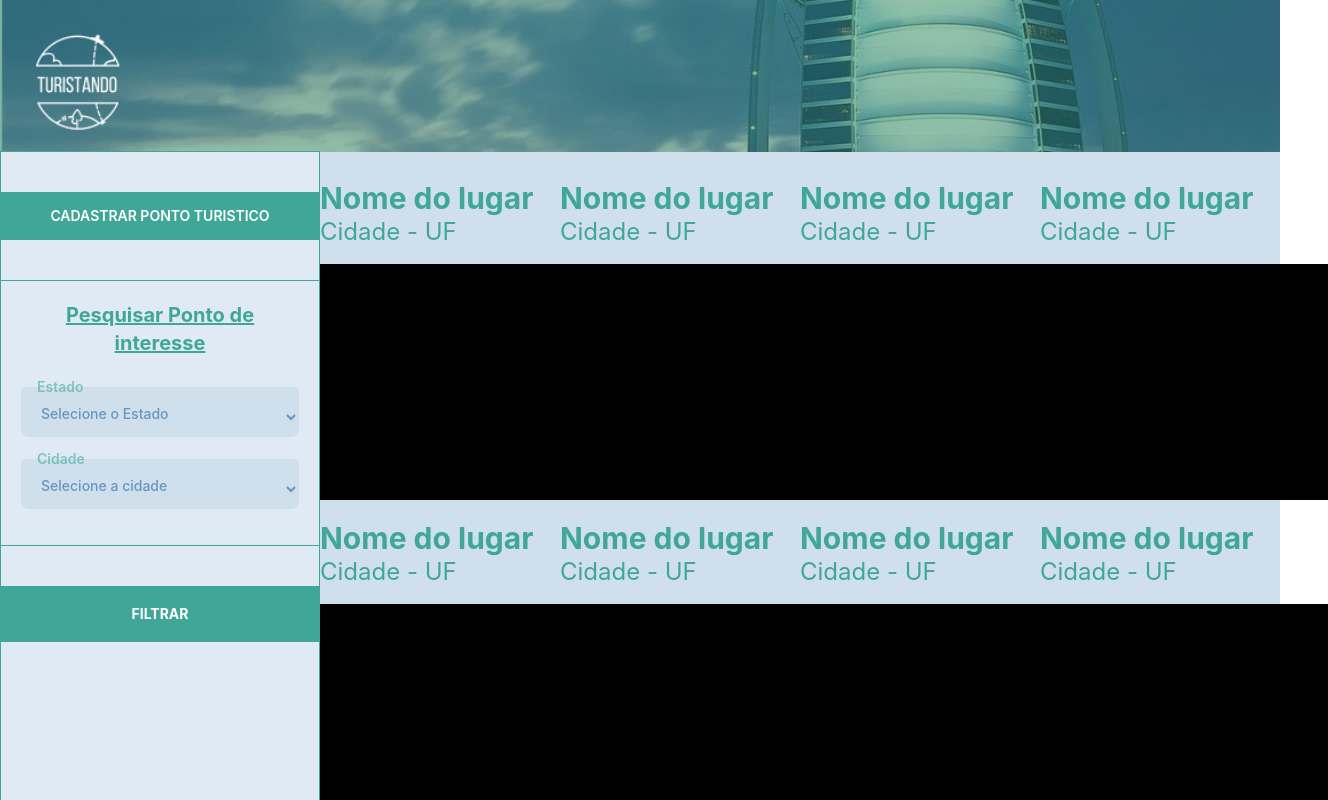
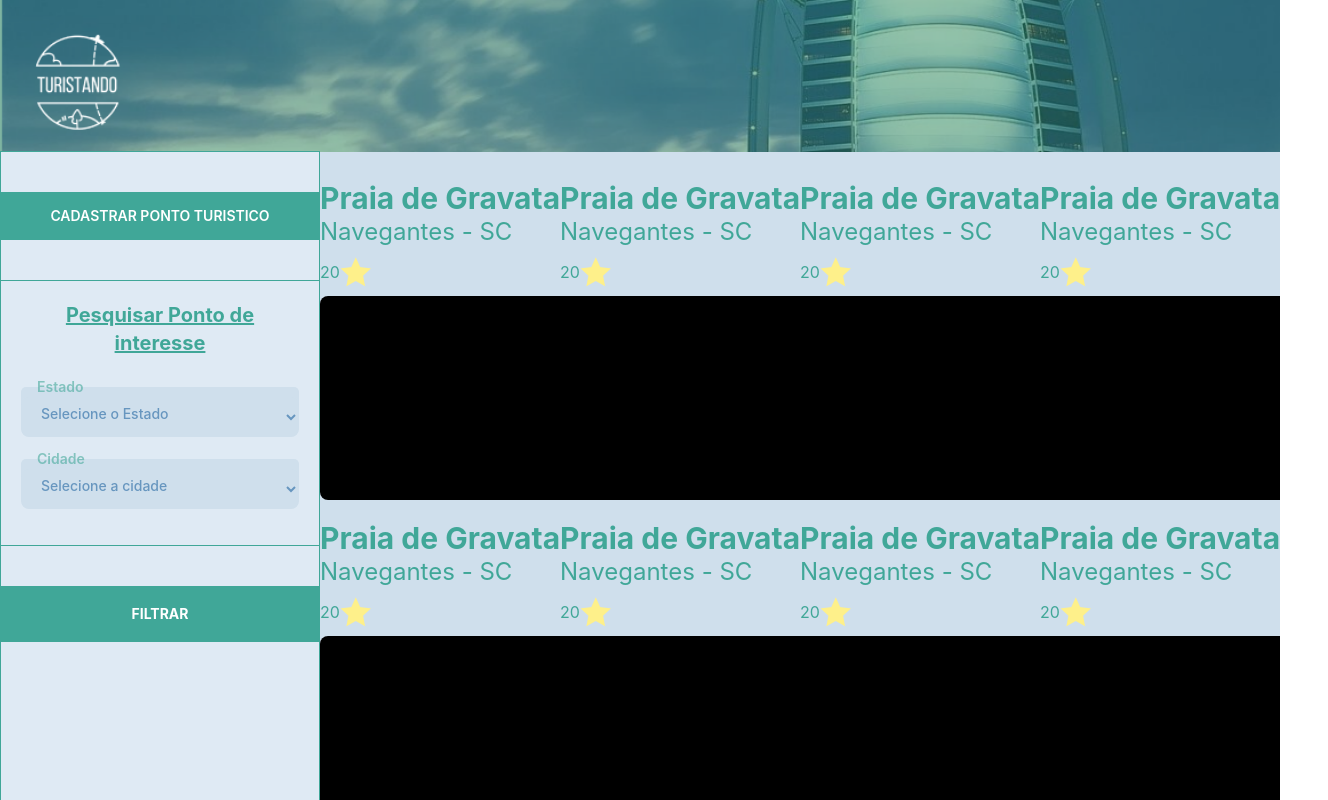
Before and after one commit to JulianoShinohara/SistemasDistribuidosFinal, a Next.js app in the folder frontend/: page /PesquisarLocais in a window 1280 px wide. Shown: the top 800 px of the page, 1328 px wide, since content can reach past the window. Built offline with nearby package versions, Linux system fonts and the light colour scheme.

Commit message:
fix: screen

```diff
--- /dev/null
+++ b/frontend/src/components/Place/index.tsx
@@ -0,0 +1,28 @@
+import 'remixicon/fonts/remixicon.css';
+import React, { useState } from "react"
+import { divPlace, textLocation, textNameOfPlace } from './styles';
+import { IPlace } from '../../models/IPlace';
+
+interface IPlaceProps {
+  place: IPlace;
+}
+
+export default function Place({place}: IPlaceProps) {
+  return (
+    <button className={divPlace}>
+      <h1 className={textNameOfPlace}>{place.name}</h1>
+
+      <h2 className={textLocation}>{place.city} - {place.state}</h2>
+
+      <div className='flex items-center'>
+        <h1 className='text-textTitle'>{place.numberOfLikes}</h1>
+        <div className='ri-star-fill text-yellow-200 ri-2x'/>
+      </div>
+
+
+      <div className='w-full h-full bg-black rounded-lg' >
+
+      </div>
+    </button>
+  )
+}
--- /dev/null
+++ b/frontend/src/components/Place/styles.ts
@@ -0,0 +1,3 @@
+export const divPlace = ' w-80 w-max-80 w-max-80 h-80 h-max-80 h-min-80 m-auto mt-5 flex flex-col '
+export const textNameOfPlace = 'text-3xl text-textTitle font-bold'
+export const textLocation = 'text-2xl text-textTitle'
--- /dev/null
+++ b/frontend/src/models/IPlace.ts
@@ -0,0 +1,11 @@
+export interface IPlace {
+    id: string;
+    name: string;
+    city: string;
+    state: string;
+    image: string;
+    comentary: string;
+    address: string;
+    favorite: boolean;
+    numberOfLikes: number;
+}
--- a/frontend/src/pages/PesquisarLocais/index.tsx
+++ b/frontend/src/pages/PesquisarLocais/index.tsx
@@ -1,103 +1,126 @@
 import 'remixicon/fonts/remixicon.css';
-import React, { useCallback, useState } from "react"
+import React, { useCallback, useEffect, useState } from "react"
 import router from 'next/router';
 import { divGeneral } from "./styles"
 import Header from '../../components/Header';
 import Sidebar from '../../components/Sidebar';
+import Place from '../../components/Place';
+import { IPlace } from '../../models/IPlace';
 
 export default function Search() {
+  const [place, setPlace] = useState<IPlace[]>([] as IPlace[]);
+
+  function getPlace(){
+    setTimeout(() => {
+      setPlace([
+       { id: '1',
+        name: 'Praia de Gravata ',
+        city: 'Navegantes' ,
+        state: 'SC',
+        image: '',
+        comentary: 'ggfg',
+        address: 'gfgfg',
+        favorite: false,
+        numberOfLikes: 20,
+      },
+      { id: '1',
+        name: 'Praia de Gravata ',
+        city: 'Navegantes' ,
+        state: 'SC',
+        image: '',
+        comentary: 'ggfg',
+        address: 'gfgfg',
+        favorite: false,
+        numberOfLikes: 20,
+      },
+      { id: '1',
+        name: 'Praia de Gravata ',
+        city: 'Navegantes' ,
+        state: 'SC',
+        image: '',
+        comentary: 'ggfg',
+        address: 'gfgfg',
+        favorite: false,
+        numberOfLikes: 20,
+      },
+      { id: '1',
+        name: 'Praia de Gravata ',
+        city: 'Navegantes' ,
+        state: 'SC',
+        image: '',
+        comentary: 'ggfg',
+        address: 'gfgfg',
+        favorite: false,
+        numberOfLikes: 20,
+      },
+      { id: '1',
+        name: 'Praia de Gravata ',
+        city: 'Navegantes' ,
+        state: 'SC',
+        image: '',
+        comentary: 'ggfg',
+        address: 'gfgfg',
+        favorite: false,
+        numberOfLikes: 20,
+      },
+      { id: '1',
+        name: 'Praia de Gravata ',
+        city: 'Navegantes' ,
+        state: 'SC',
+        image: '',
+        comentary: 'ggfg',
+        address: 'gfgfg',
+        favorite: false,
+        numberOfLikes: 20,
+      },
+      { id: '1',
+        name: 'Praia de Gravata ',
+        city: 'Navegantes' ,
+        state: 'SC',
+        image: '',
+        comentary: 'ggfg',
+        address: 'gfgfg',
+        favorite: false,
+        numberOfLikes: 20,
+      },
+      { id: '1',
+        name: 'Praia de Gravata ',
+        city: 'Navegantes' ,
+        state: 'SC',
+        image: '',
+        comentary: 'ggfg',
+        address: 'gfgfg',
+        favorite: false,
+        numberOfLikes: 20,
+      },
+      { id: '1',
+        name: 'Praia de Gravata ',
+        city: 'Navegantes' ,
+        state: 'SC',
+        image: '',
+        comentary: 'ggfg',
+        address: 'gfgfg',
+        favorite: false,
+        numberOfLikes: 20,
+      }
+
+      ])
+    })
+  }
+
+  useEffect(() => {
+    getPlace();
+  }, []);
 
   return (
     <div>
       <Header/>
       <Sidebar/>
+
       <div className={divGeneral}>
-
-        <div className='w-72 h-80 m-auto mt-5 flex rounded-lg align-itens-center flex-col ' >
-          <h1 className='text-3xl	text-textTitle font-bold'>Nome do lugar</h1>
-          <h2 className='text-2xl text-textTitle pb-4'>Cidade - UF</h2>
-
-          <div className='h-full bg-black' >
-            oioi
-          </div>
-        </div>
-
-        <div className='w-72 h-80 m-auto mt-5 flex rounded-lg align-itens-center flex-col ' >
-          <h1 className='text-3xl	text-textTitle font-bold'>Nome do lugar</h1>
-          <h2 className='text-2xl text-textTitle pb-4'>Cidade - UF</h2>
-
-          <div className='h-full bg-black' >
-            oioi
-          </div>
-        </div>
-
-        <div className='w-72 h-80 m-auto mt-5 flex rounded-lg align-itens-center flex-col ' >
-          <h1 className='text-3xl	text-textTitle font-bold'>Nome do lugar</h1>
-          <h2 className='text-2xl text-textTitle pb-4'>Cidade - UF</h2>
-
-          <div className='h-full bg-black' >
-            oioi
-          </div>
-        </div>
-
-        <div className='w-72 h-80 m-auto mt-5 flex rounded-lg align-itens-center flex-col ' >
-          <h1 className='text-3xl	text-textTitle font-bold'>Nome do lugar</h1>
-          <h2 className='text-2xl text-textTitle pb-4'>Cidade - UF</h2>
-
-          <div className='h-full bg-black' >
-            oioi
-          </div>
-        </div>
-        <div className='w-72 h-80 m-auto mt-5 flex rounded-lg align-itens-center flex-col ' >
-          <h1 className='text-3xl	text-textTitle font-bold'>Nome do lugar</h1>
-          <h2 className='text-2xl text-textTitle pb-4'>Cidade - UF</h2>
-
-          <div className='h-full bg-black' >
-            oioi
-          </div>
-        </div>
-
-        <div className='w-72 h-80 m-auto mt-5 flex rounded-lg align-itens-center flex-col ' >
-          <h1 className='text-3xl	text-textTitle font-bold'>Nome do lugar</h1>
-          <h2 className='text-2xl text-textTitle pb-4'>Cidade - UF</h2>
-
-          <div className='h-full bg-black' >
-            oioi
-          </div>
-        </div>
-
-        <div className='w-72 h-80 m-auto mt-5 flex rounded-lg align-itens-center flex-col ' >
-          <h1 className='text-3xl	text-textTitle font-bold'>Nome do lugar</h1>
-          <h2 className='text-2xl text-textTitle pb-4'>Cidade - UF</h2>
-
-          <div className='h-full bg-black' >
-            oioi
-          </div>
-        </div>
-
-        <div className='w-72 h-80 m-auto mt-5 flex rounded-lg align-itens-center flex-col ' >
-          <h1 className='text-3xl	text-textTitle font-bold'>Nome do lugar</h1>
-          <h2 className='text-2xl text-textTitle pb-4'>Cidade - UF</h2>
-
-          <div className='h-full bg-black' >
-            oioi
-          </div>
-        </div>
-
-        <div className='w-72 h-80 m-auto mt-5 flex rounded-lg align-itens-center flex-col ' >
-          <h1 className='text-3xl	text-textTitle font-bold'>Nome do lugar</h1>
-          <h2 className='text-2xl text-textTitle pb-4'>Cidade - UF</h2>
-
-          <div className='h-full bg-black' >
-            oioi
-          </div>
-        </div>
-
-
-
-
-
-
+        {place.map(place => (
+          <Place place={place}/>
+        ))}
       </div>
     </div>
   )
--- a/frontend/src/pages/PesquisarLocais/styles.ts
+++ b/frontend/src/pages/PesquisarLocais/styles.ts
@@ -1,6 +1,6 @@
 export const textTitle = 'font-bold text-5xl text-textTitle text-center';
 export const divInput = 'flex items-center w-full space-x-5';
-export const divGeneral = 'flex bg-bgBlue h-full w-full pt-40 pl-80 pb-20 grid grid-cols-4';
+export const divGeneral = 'flex bg-bgBlue h-screen w-full pt-40 pl-80 pb-20 grid grid-cols-4 overflow-auto';
 export const divRegister = 'bg-bgDivBlue p-10 mx-auto rounded-3xl w-821 border border-textTitle';
 export const divBack = 'p-2 space-x-1 flex ml-[550px]';
 export const divImage = 'mt-10 '
--- a/frontend/src/pages/cadastrarPonto/index.tsx
+++ b/frontend/src/pages/cadastrarPonto/index.tsx
@@ -11,7 +11,6 @@ import { divBack, divGeneral, divImage, divInput, divRegister, textTitle } from
 export default function PlaceRegistration() {
   const [name, setName] = useState<string>('');
   const [address, setAddress] = useState<string>('');
-  const [complement, setComplement] = useState<string>('');
   const [state, setState] = useState<string>('');
   const [city, setCity] = useState<string>('');
   const [image, setImage] = useState<string>('');
@@ -66,15 +65,6 @@ export default function PlaceRegistration() {
               onChange={(e) => setAddress(e.target.value)}
             />
 
-            <Input
-              haslabel
-              label='Complemento'
-              placeholder='ex: apt, bloco, etc'
-              top='mt-5'
-              value={complement}
-              onChange={(e) => setComplement(e.target.value)}
-            />
-
           </div>
 
           <div className={divInput}>
```
